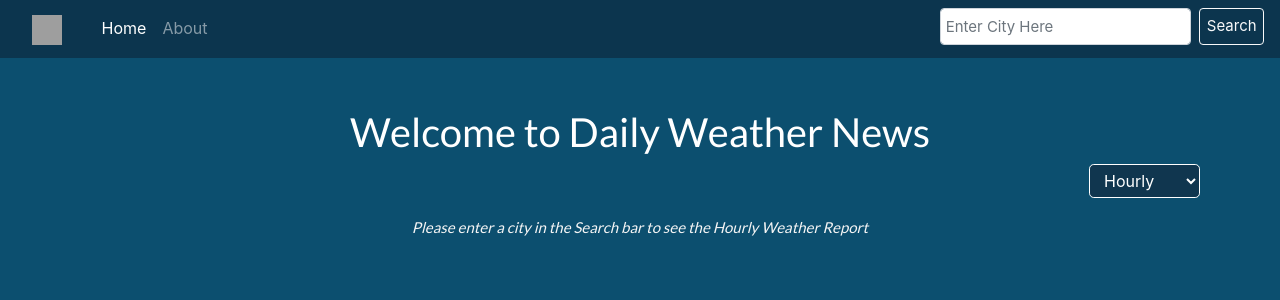
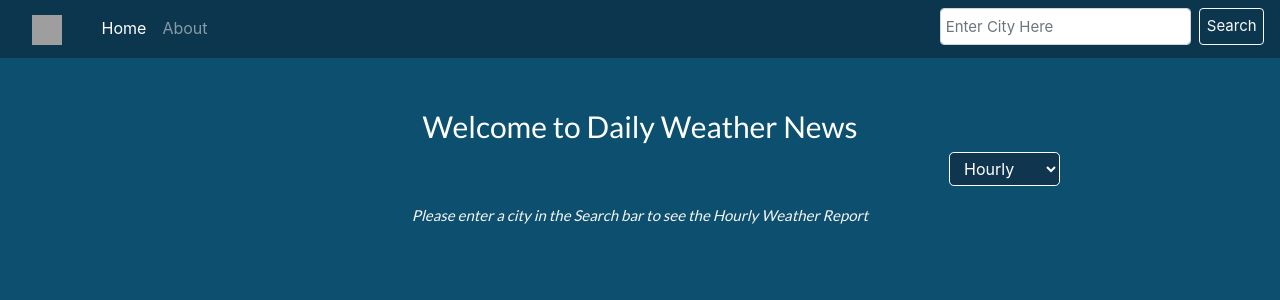
Before and after one commit to bojanstojmenovski/daily_weather_news, a React (Create React App) app: page / in a window 1280 px wide. Shown: the top 300 px of the page. Built offline with nearby package versions, Linux system fonts and the light colour scheme; grey boxes are pictures that could not be loaded; the HTML template or start-up script is replaced by a standard one.

Commit message:
Statistics image change

```diff
--- a/src/App.css
+++ b/src/App.css
@@ -3,7 +3,5 @@
 }
 
 body {
-  /* background-image: url("img/weather_app_background.jpg"); */
-  /* background-size: cover; */
   background-color: #0c4f6f !important;
 }
--- a/src/components/css/PageView.css
+++ b/src/components/css/PageView.css
@@ -8,12 +8,13 @@
   margin-top: 50px;
   font-family: Lato;
   font-weight: 500;
+  font-size: 30px;
   color: white; /* #3c8196; */
 }
 
 .stats-div h1,
 .hourly-div h1 {
-  font-size: 2rem;
+  font-size: 25px;
 }
 
 .stats-div p,
@@ -46,12 +47,18 @@
   border-radius: 0.3rem;
 }
 
+.home-div {
+  max-width: 1000px;
+  margin: auto;
+}
+
 /* Statistics page */
 .stats-div .stats-result {
   font-family: Lato;
   font-size: 23px;
   font-weight: 600;
   width: 80%;
+  max-width: 1000px;
   margin: 30px auto;
   padding: 5% 0;
   border: 1px solid grey;
```
Also changed, not shown: 1 other file (tests, documents, lock files or other folders).
